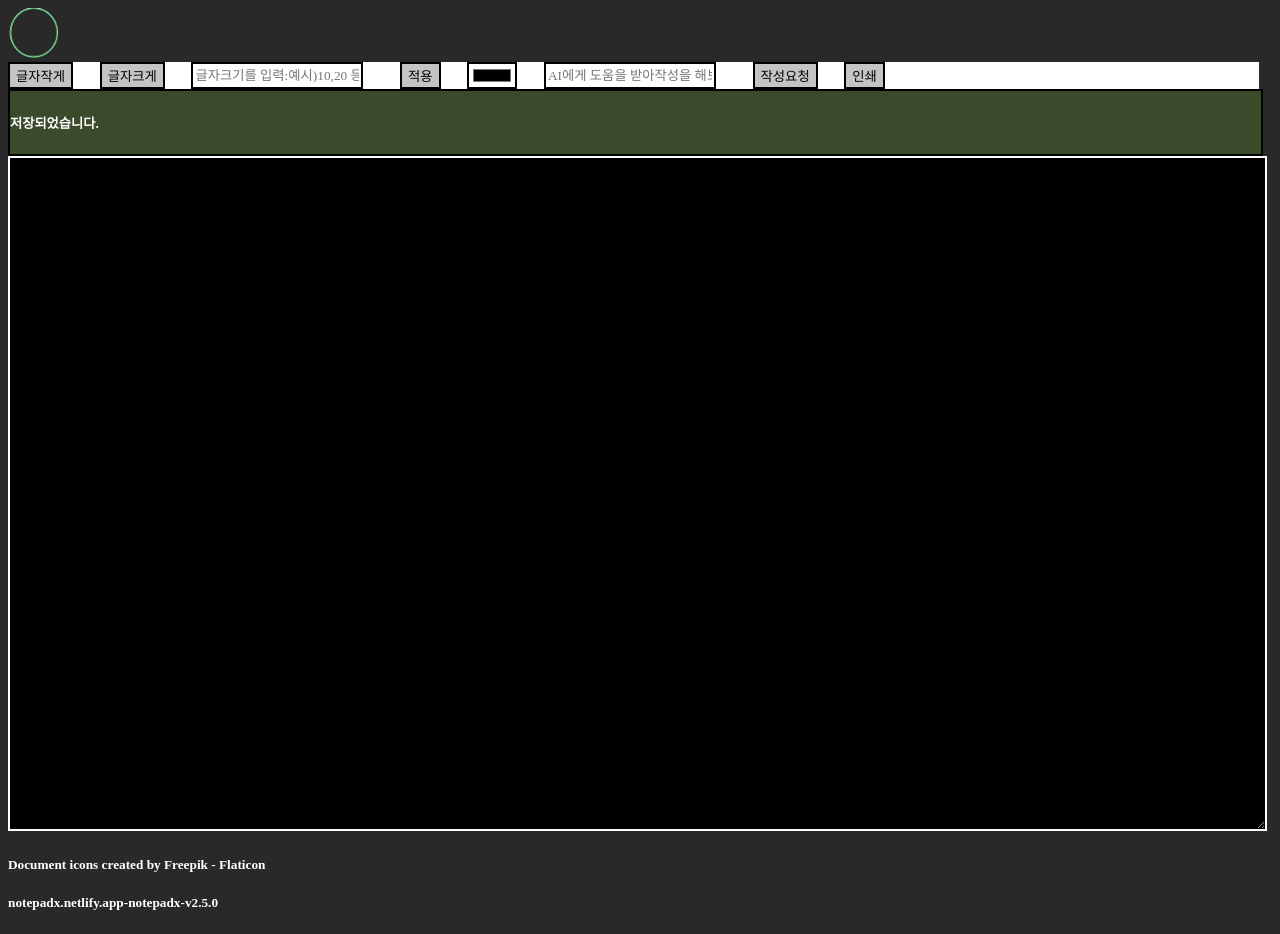
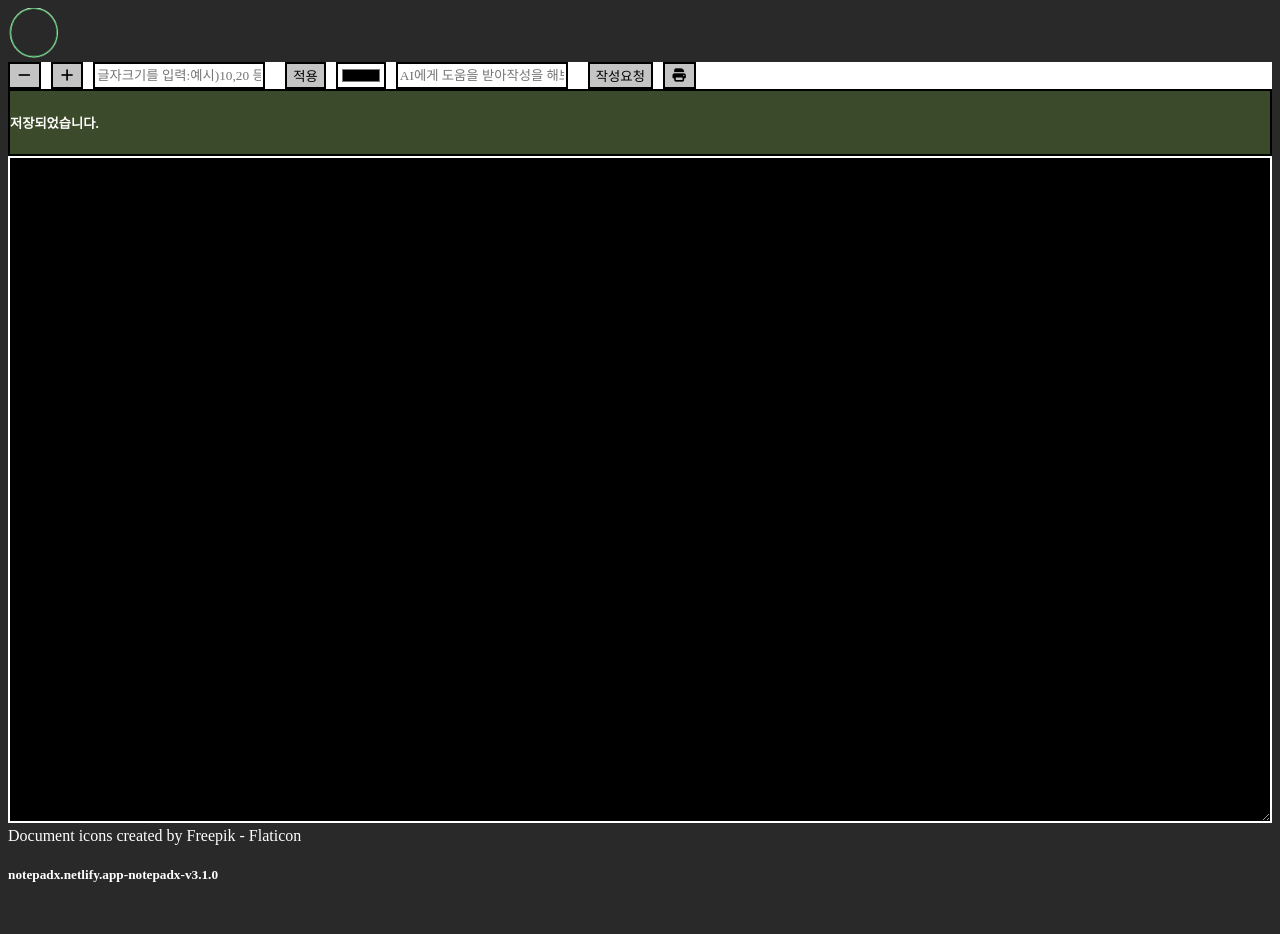
Before and after one commit to dokdoxofficial/notepada, a React (Create React App) app: page / in a window 1280 px wide. After the commit the page ends 905 px from the top, so only its background shows below. Built offline with nearby package versions, Linux system fonts and the light colour scheme; a web font is replaced by a local one.

Commit message:
improved typing experience and innovative user interface by using icon

```diff
--- a/package.json
+++ b/package.json
@@ -3,6 +3,12 @@
   "version": "0.1.0",
   "private": true,
   "dependencies": {
+    "@fortawesome/fontawesome-free": "^7.1.0",
+    "@fortawesome/fontawesome-svg-core": "^7.1.0",
+    "@fortawesome/free-brands-svg-icons": "^7.1.0",
+    "@fortawesome/free-regular-svg-icons": "^7.1.0",
+    "@fortawesome/free-solid-svg-icons": "^7.1.0",
+    "@fortawesome/react-fontawesome": "^3.1.0",
     "@google/generative-ai": "^0.24.1",
     "@testing-library/dom": "^10.4.1",
     "@testing-library/jest-dom": "^6.6.4",
--- a/src/App.css
+++ b/src/App.css
@@ -3,6 +3,9 @@
     src: url('https://cdn.jsdelivr.net/gh/projectnoonnu/noonfonts_2001@1.1/GmarketSansLight.woff') format('woff');
     font-weight: 900;
     font-display: swap;
+}
+* {
+  box-sizing: border-box;
 }
 body{
   font-family: font-gmarket;
@@ -17,17 +20,18 @@ textarea{
   background-color: rgb(0, 0, 0);
   color:white;
   font-size: 15pt;
-  width: 99%;
+  width: 100%;
   height: 500pt;
   font-family: font-gmarket;
   border:solid 2pt white;
 }
 .bar{
   display: flex;
-  gap:20pt;
+  gap:10px;
   background-color: white;
   color: black;
-  width: 99%;
+  width: 100%;
+  flex-wrap: wrap;
 }
 a{
   color:white;
@@ -51,7 +55,7 @@ footer{
   background-color: rgb(58, 74, 43);
   color:rgb(255, 252, 252);
   border:2px rgb(0, 0, 0) solid;
-  width: 99%;
+  width: 100%;
 }
 #share{
     font-family:font-gmarket;
--- a/src/App.js
+++ b/src/App.js
@@ -67,13 +67,12 @@ window.addEventListener("load", () => {
   return (
 
     <div className="App">
-
          <Link to="/save">
          <img src={savelogo} id ="savelogo" alt='저장/공유 등을 할려면 이버튼을 클릭해주세요.'></img>
          </Link>
          <div className='bar'>
-         <button onClick={()=>{document.getElementById("notepadarea").style.fontSize="10pt"}}>글자작게</button>
-         <button onClick={()=>{document.getElementById("notepadarea").style.fontSize="30pt"}}>글자크게</button>
+         <button onClick={()=>{document.getElementById("notepadarea").style.fontSize="10pt"}}><i class="fa-solid fa-minus"></i></button>
+         <button onClick={()=>{document.getElementById("notepadarea").style.fontSize="30pt"}}><i class="fa-solid fa-plus"></i></button>
          <input
           type='text'
           id="fontsize"
@@ -81,7 +80,7 @@ window.addEventListener("load", () => {
           style={{ marginRight: "10px" }}
         />
         <button onClick={handleClick}>적용</button>
-        <input type="color" onChange={e => setcolor(e.target.value)} />
+        <input type="color" onChange={e => setcolor(e.target.value)}></input>
         <input
           type='text'
           id="ai"
@@ -89,7 +88,7 @@ window.addEventListener("load", () => {
           style={{ marginRight: "10px" }}
         />
          <button onClick={ai}>작성요청</button>
-         <button id="print" onClick={()=>{window.print()}}>인쇄</button>
+         <button id="print" onClick={()=>{window.print()}}><i class="fa-solid fa-print"></i></button>
          </div>
 
          <div className='loading' id ="loading">
@@ -98,8 +97,8 @@ window.addEventListener("load", () => {
          </div>
          <textarea id="notepadarea"style={{color:color}}></textarea>
          <footer>
-         <a href="https://www.flaticon.com/free-icons/document" title="document icons"><h5>Document icons created by Freepik - Flaticon</h5></a>
-         <h5>notepadx.netlify.app-notepadx-v2.5.0</h5>
+         <a href="https://www.flaticon.com/free-icons/document" title="document icons">Document icons created by Freepik - Flaticon</a>
+         <h5>notepadx.netlify.app-notepadx-v3.1.0</h5>
          </footer>
     </div>
 
--- a/src/pages/save.js
+++ b/src/pages/save.js
@@ -1,8 +1,7 @@
 import '../App.css';
+import '@fortawesome/fontawesome-free/css/all.min.css';
 //import image
 import savelogo from '../savelogo.png'
-
-
 export default function Save() {
   const notepadvalue = localStorage.getItem("notepadvalue");
   const data = {
@@ -13,12 +12,10 @@ export default function Save() {
     <>
      <a href="https://notepadx.netlify.app">
          <img src={savelogo} id ="savelogo" alt='저장/공유 등을 할려면 이버튼을 클릭해주세요.' />
-    </a>
+     </a>
      <h3>공유</h3>
      <p>현재 작성한 노트를 공유하십시오.</p>
-     <button id="share" onClick={()=>{navigator.share(data)}}>공유</button>
-     <hr></hr>
-     <div id = "setting"></div>
+     <button id="share" onClick={()=>{navigator.share(data)}}><i class="fa-solid fa-share-nodes"></i></button>
      <hr></hr>
      <div id="update">
       <h3>새로운 기능</h3>
```
Also changed, not shown: 2 other files (tests, documents, lock files or other folders).
